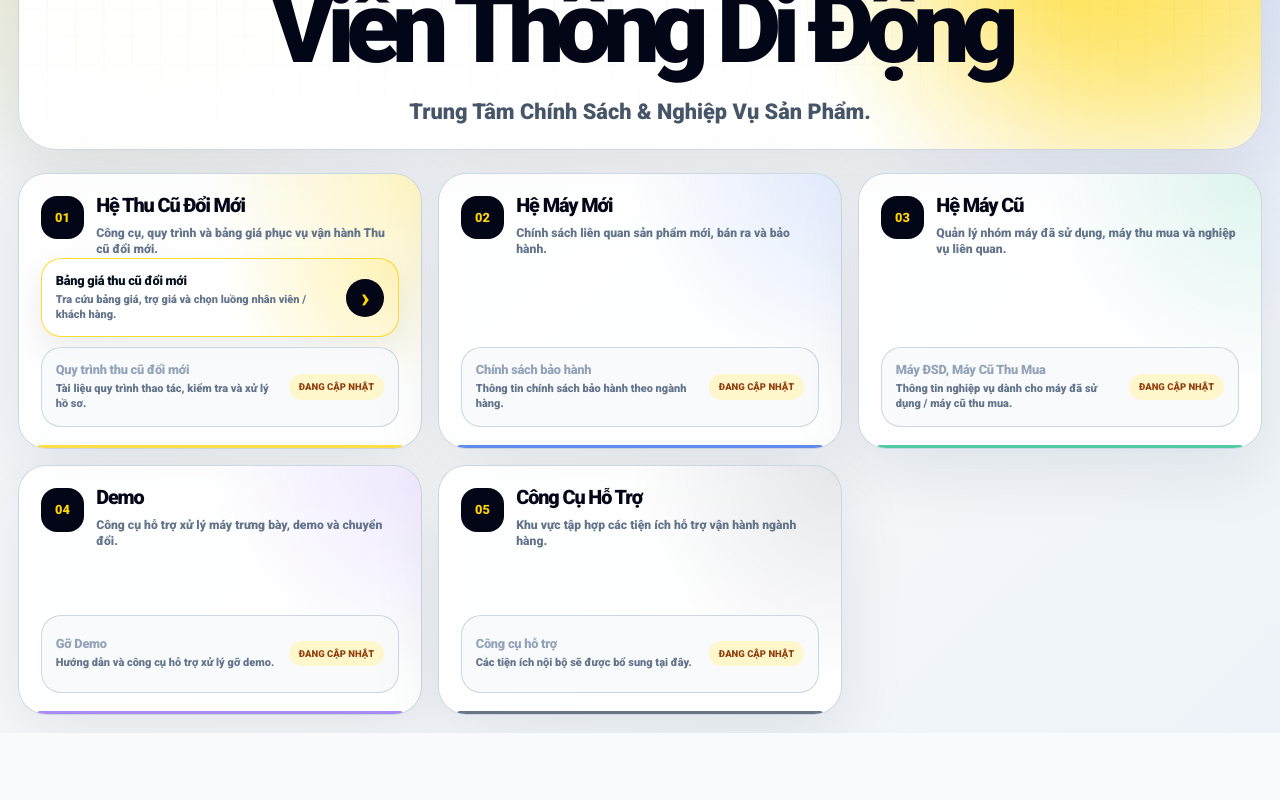
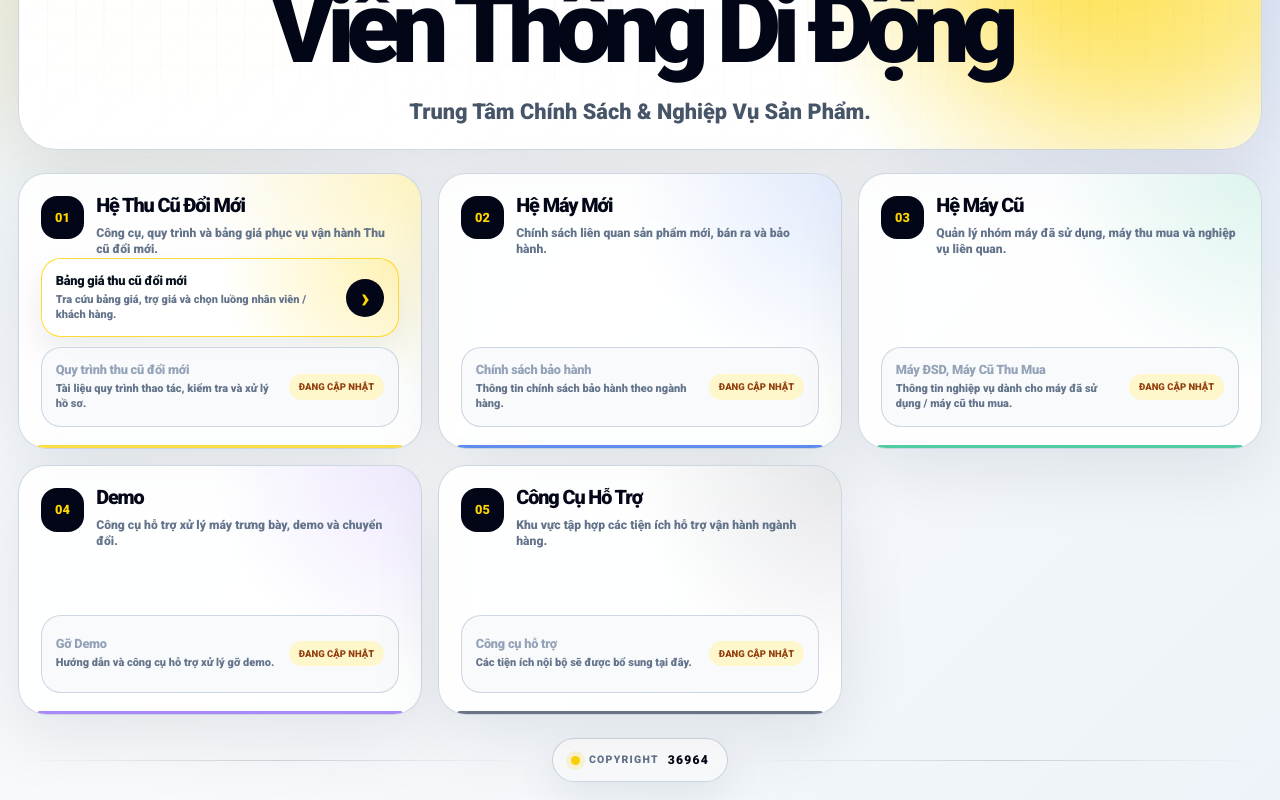
Before and after one commit to tamlee070995/vtdd-app, a Next.js app: page / in a window 1280 px wide. Shown: the part 213-1013 px from the top of the page. Before the commit the page ends 946 px from the top, so only its background shows below. Built offline with nearby package versions, Linux system fonts and the light colour scheme.

Commit message:
Update footer homepage

```diff
--- a/app/page.module.css
+++ b/app/page.module.css
@@ -353,6 +353,64 @@
   white-space: nowrap;
 }
 
+.footer {
+  width: min(100%, 1500px);
+  margin: clamp(18px, 1.8vw, 28px) auto 0;
+  display: grid;
+  grid-template-columns: 1fr auto 1fr;
+  align-items: center;
+  gap: clamp(10px, 1.2vw, 18px);
+}
+
+.footerLine {
+  height: 1px;
+  border-radius: 999px;
+  background: linear-gradient(90deg, transparent, rgba(15, 23, 42, .16), transparent);
+}
+
+.footerPill {
+  min-height: 44px;
+  padding: 0 clamp(14px, 1.4vw, 20px);
+  border-radius: 999px;
+  display: inline-flex;
+  align-items: center;
+  justify-content: center;
+  gap: 9px;
+  color: #07111f;
+  background:
+    linear-gradient(180deg, rgba(255, 255, 255, .96), rgba(248, 250, 252, .86));
+  border: 1px solid rgba(203, 213, 225, .95);
+  box-shadow:
+    0 16px 42px rgba(15, 23, 42, .08),
+    inset 0 1px 0 rgba(255, 255, 255, .8);
+  white-space: nowrap;
+}
+
+.footerPill i {
+  width: 9px;
+  height: 9px;
+  border-radius: 999px;
+  background: #ffd400;
+  box-shadow: 0 0 0 5px rgba(255, 212, 0, .16);
+}
+
+.footerPill span {
+  color: #64748b;
+  font-size: clamp(10px, .82vw, 12px);
+  line-height: 1;
+  font-weight: 1000;
+  letter-spacing: .12em;
+  text-transform: uppercase;
+}
+
+.footerPill strong {
+  color: #020617;
+  font-size: clamp(12px, .95vw, 14px);
+  line-height: 1;
+  font-weight: 1000;
+  letter-spacing: .1em;
+}
+
 @media (max-width: 1320px) {
   .moduleGrid {
     grid-template-columns: repeat(3, minmax(0, 1fr));
@@ -460,7 +518,26 @@
   .toolCard {
     min-height: 72px;
   }
+
+  .footer {
+    margin-top: 14px;
+    grid-template-columns: 1fr auto 1fr;
+    gap: 8px;
+  }
+
+  .footerPill {
+    min-height: 38px;
+    padding: 0 13px;
+    gap: 8px;
+  }
+
+  .footerPill i {
+    width: 7px;
+    height: 7px;
+    box-shadow: 0 0 0 4px rgba(255, 212, 0, .16);
+  }
 }
+
 
 @media (max-height: 760px) and (min-width: 900px) {
   .topbar {
--- a/app/page.tsx
+++ b/app/page.tsx
@@ -185,6 +185,16 @@ export default function HomePage() {
           </article>
         ))}
       </section>
+
+      <footer className={styles.footer}>
+        <span className={styles.footerLine} />
+        <span className={styles.footerPill}>
+          <i aria-hidden="true" />
+          <span>Copyright</span>
+          <strong>36964</strong>
+        </span>
+        <span className={styles.footerLine} />
+      </footer>
     </main>
   );
 }
```
